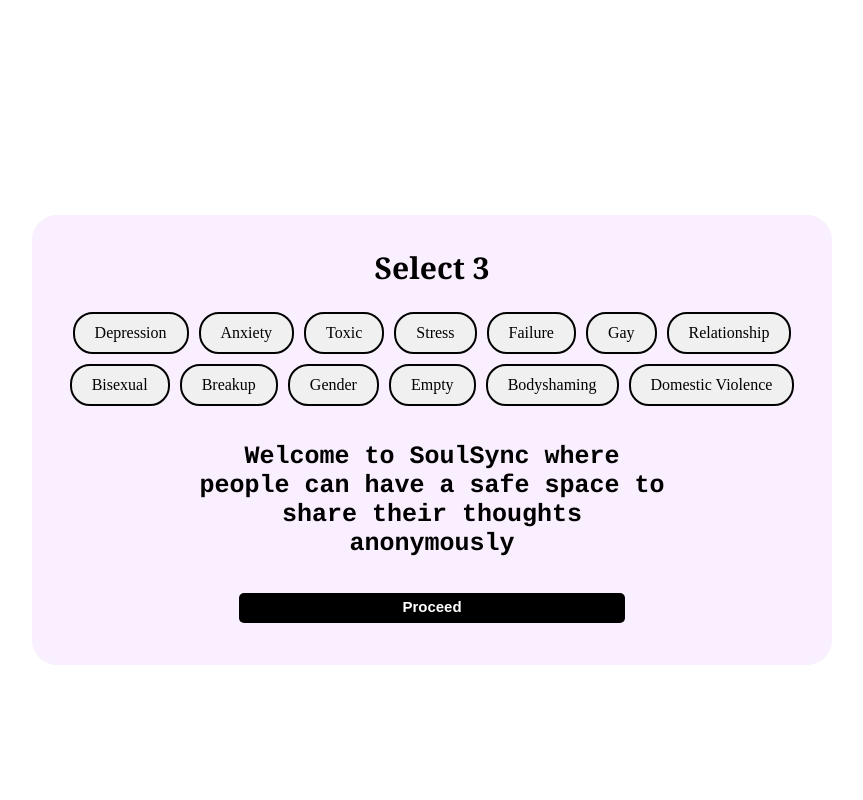
After one commit to hannah-oo/SoulSync, a Flask app: page /recommendation in a window 1280 px wide. The commit adds this page. Shown: the whole page, without its empty margins (208-1071 px from the left). Run offline with Flask 3, Linux system fonts and the light colour scheme.

Commit message:
added recommendations

```diff
--- a/app.py
+++ b/app.py
@@ -16,5 +16,9 @@ def signup():
 def login():
     return render_template('login.html')
 
+@app.route('/recommendation')
+def recommendation():
+    return render_template('recommendation.html')
+
 if __name__ == '__main__':
     socketio.run(app, debug=True, use_reloader=True)
--- a/static/scripts.js
+++ b/static/scripts.js
@@ -1,7 +1,30 @@
+let selectedHashtags = [];
+
+function selectHashtag(element) {
+    if (selectedHashtags.length < 3 || element.classList.contains('selected')) {
+        element.classList.toggle('selected');
+        const text = element.textContent;
+
+        if (element.classList.contains('selected')) {
+            selectedHashtags.push(text);
+        } else {
+            selectedHashtags = selectedHashtags.filter(tag => tag !== text);
+        }
+    }
+    const proceedButton = document.getElementById('proceed');
+    if (selectedHashtags.length === 3) {
+        proceedButton.disabled = false;
+        proceedButton.classList.add('active');
+    } else {
+        proceedButton.disabled = true;
+        proceedButton.classList.remove('active');
+    }
+}
+
 document.getElementById('countryDropdown').addEventListener('change', function() {
     if (this.value) {
-        this.style.color = '#000'; // Change text color to black when a value is selected
+        this.style.color = '#000';
     } else {
-        this.style.color = '#808080'; // Default color for placeholder
+        this.style.color = '#808080';
     }
 });
--- a/static/styles.css
+++ b/static/styles.css
@@ -67,6 +67,16 @@ h2.comment{
     margin-top: 0px;
 }
 
+h3.comment{
+    display: block;
+    text-align: center;
+    text-decoration: none;
+    font-size: 25px;
+    font-family: courier;
+    color: #000000;
+}
+
+
 .account-register-text{
     display: block;
     text-align: center;
@@ -90,7 +100,7 @@ h2.comment{
 }
 
 .dropdown-country{
-    width: 400px; /* Width of the dropdown */
+    width: 400px;
     margin: 0 auto;
 }
 
@@ -151,3 +161,39 @@ h2.comment{
 .x-btn:hover {
     background-color: #b870d4;
 }
+
+.choose-three-hashtags{
+    width: 800px;
+    height: 450px;
+    background-color: rgba(243, 224, 255, 0.5);
+    border-radius: 25px;
+    top: 55%;
+    left: 50%;
+    transform: translate(-50%, -50%);
+    display: flex;
+    flex-direction: column;
+    align-items: center;
+    justify-content: center;
+    position:absolute;
+}
+
+.hashtags {
+    display: flex;
+    flex-wrap: wrap;
+    justify-content: center;
+    gap: 10px;
+}
+
+.hashtag {
+    padding: 10px 20px;
+    background-color: #f0f0f0;
+    border: 2px solid #000000;
+    border-radius: 20px;
+    cursor: pointer;
+}
+
+.hashtag.selected {
+    background-color: #b870d4;
+    color: white;
+    border-color: #b870d4;
+}
--- a/templates/main.html
+++ b/templates/main.html
@@ -1,7 +1,7 @@
 <!DOCTYPE html>
 
 <html lang="en">
-
+<!-- don't need this file -->
 <head>
     <meta charset="UTF-8">
     <meta name="viewport" content="width=device-width, initial-scale=1.0">
--- /dev/null
+++ b/templates/recommendation.html
@@ -0,0 +1,39 @@
+<!DOCTYPE html>
+
+<html lang="en">
+
+<head>
+    <meta charset="UTF-8">
+    <meta name="viewport" content="width=device-width, initial-scale=1.0">
+    <link rel="stylesheet" href="static/styles.css">
+
+    <title>Recommendation</title>
+</head>
+
+<body>
+    <div class="choose-three-hashtags">
+        <h2 class = "comment">Select 3</h2>
+        <div class="hashtags">
+            <div class="hashtag" onclick="selectHashtag(this)">Depression</div>
+            <div class="hashtag" onclick="selectHashtag(this)">Anxiety</div>
+            <div class="hashtag" onclick="selectHashtag(this)">Toxic</div>
+            <div class="hashtag" onclick="selectHashtag(this)">Stress</div>
+            <div class="hashtag" onclick="selectHashtag(this)">Failure</div>
+            <div class="hashtag" onclick="selectHashtag(this)">Gay</div>
+            <div class="hashtag" onclick="selectHashtag(this)">Relationship</div>
+            <div class="hashtag" onclick="selectHashtag(this)">Bisexual</div>
+            <div class="hashtag" onclick="selectHashtag(this)">Breakup</div>
+            <div class="hashtag" onclick="selectHashtag(this)">Gender</div>
+            <div class="hashtag" onclick="selectHashtag(this)">Empty</div>
+            <div class="hashtag" onclick="selectHashtag(this)">Bodyshaming</div>
+            <div class="hashtag" onclick="selectHashtag(this)">Domestic Violence</div>
+        </div>
+        <br><br>
+        <h3 class = "comment">Welcome to SoulSync where <br> people can have a safe space to <br> share their thoughts <br> anonymously</h3>
+        <a id="proceed" class="btn" href="index.html">Proceed</a>
+    </div>
+
+    <script src="static/scripts.js"></script>
+</body>
+
+</html>
--- a/templates/signup.html
+++ b/templates/signup.html
@@ -34,7 +34,7 @@
             </select>
         </div><br>
         <textarea class = "enter-username" placeholder="Password"></textarea><br>
-        <a href="login" class="btn">REGISTER</a><br>
+        <a href="recommendation" class="btn">REGISTER</a><br>
     </div>
     <script src="static/scripts.js"></script>
 </body>
--- a/templates/welcome.html
+++ b/templates/welcome.html
@@ -14,7 +14,7 @@
     <div class="center-containter">
         <div class="rounded-rectangle">
             <h2 class = "title">Soul Sync</h2>
-            <h3 class = "comment">Messages from the toughest times</h3>
+            <h4 class = "comment">Messages from the toughest times</h4>
             <a href="login" class="btn">LOGIN</a><br><br><br>
             <a href="signup" class="btn">SIGN UP</a><br><br><br>
             <a href="guest" class="btn">GUEST</a>
```
